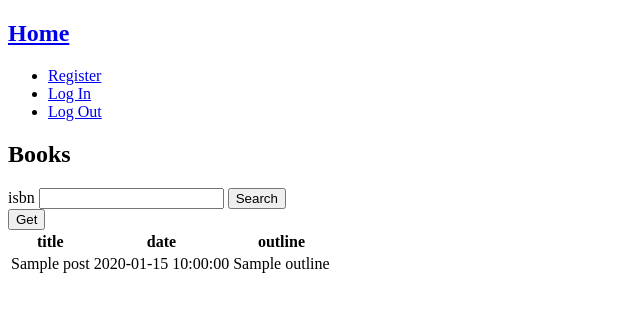
After one commit to hyjing/Book-Recommender, a Flask app: template webserver/templates/search.html in a window 1280 px wide. The commit adds this page. Shown: the top 312 px of the page, without its empty margins (0-640 px from the left). Run offline with Flask 2, Linux system fonts and the light colour scheme; the template is opened without the code that fills it: most values are stand-ins (such as "Sample title", 1, 10 or a date in 2020); parts of the project's set-up code (start-up, migrations or seed data) failed here and were passed over.

Commit message:
Create home page for user and login page, implement search functionality

```diff
--- a/webserver/server.py
+++ b/webserver/server.py
@@ -108,7 +108,7 @@ def index():
   """
 
   if session.get('user_id'):
-    return redirect("/types")
+    return redirect("/home")
   return render_template("index.html")
 
 @app.route('/types', methods=['GET', 'POST'])
@@ -144,7 +144,6 @@ def book():
     return redirect("/types")
 
   tid = session['tid'].encode("utf-8")
-  print("tid is: ", tid)
   posts = g.conn.execute(
       "SELECT B.isbn, B.title, B.date, B.outline FROM book B, booktype BT"
       " WHERE BT.tid = {} AND B.isbn = BT.isbn;".format(tid)
@@ -155,12 +154,16 @@ def book():
     return redirect("/bookContent")
   return render_template("book.html", posts=posts)
 
-@app.route('/liketype', methods=['POST'])
-def liketype():
-  tid = request.form['tid']
-  uid = request.form['uid']
-  g.conn.execute('INSERT INTO likebook(tid, uid) VALUES (%d, %d);', tid, uid)
-  return redirect("/book")
+@app.route('/search', methods=['GET', 'POST'])
+def search():
+  posts = []
+  if request.method == 'POST':
+    isbn_search = request.form["isbn_search"]
+    posts = g.conn.execute(
+      "SELECT B.isbn, B.title, B.date, B.outline FROM book B"
+      " WHERE B.isbn = {};".format(isbn_search)
+    ).fetchall()
+  return render_template("/search", posts=posts)
 
 @app.route('/login', methods=('GET', 'POST'))
 def login():
@@ -181,7 +184,7 @@ def login():
         session.clear()
         session['user_id'] = user['uid']
         # session['user_name'] = user['last_name'] + ' ' + user['first_name']
-        return redirect('/types')
+        return redirect('/home')
 
     flash(error)
 
--- a/webserver/templates/base.html
+++ b/webserver/templates/base.html
@@ -4,13 +4,9 @@
 <nav>
   <h1><a href="{{ url_for('index') }}">Home</a></h1>
   <ul>
-    {% if g.user %}
-      <li><span>{{ g.user['username'] }}</span>
-      <li><a href="{{ url_for('logout') }}">Log Out</a>
-    {% else %}
       <li><a href="{{ url_for('register') }}">Register</a>
       <li><a href="{{ url_for('login') }}">Log In</a>
-    {% endif %}
+      <li><a href="{{ url_for('logout') }}">Log Out</a>
   </ul>
 </nav>
 <section class="content">
--- a/webserver/templates/index.html
+++ b/webserver/templates/index.html
@@ -5,5 +5,5 @@
 {% endblock %}
 
 {% block content %}
-  <h1>Home, sweet home</h1>
+  <h1>Please login</h1>
 {% endblock %}
--- /dev/null
+++ b/webserver/templates/search.html
@@ -0,0 +1,34 @@
+{% extends 'base.html' %}
+
+{% block header %}
+  <h1>{% block title %}Books{% endblock %}</h1>
+{% endblock %}
+
+{% block content %}
+  <form method="post">
+    <label for="isbn_search">isbn</label>
+    <input name="isbn_search" id="isbn_search" required>
+    <input type="submit" value="Search">
+  </form>
+  <table>
+    <thead>
+      <th>title</th>
+      <th>date</th>
+      <th>outline</th>
+    </thead>
+    <tbody>
+      {% for post in posts %}
+      <tr>
+        <td>{{ post['title'] }}</td>
+        <td>{{ post['date'] }}</td>
+        <td>{{ post['outline'] }}</td>
+
+        <form method="POST" action="/book">
+          <input type="hidden" name="isbn" value={{post['isbn']}} />
+          <input type="submit" value="Get">
+        </form>
+      </tr>
+      {% endfor %}
+    </tbody>
+  </table>
+{% endblock %}
```
Also changed, not shown: webserver/templates/home.html (added, +13 -0 lines).
